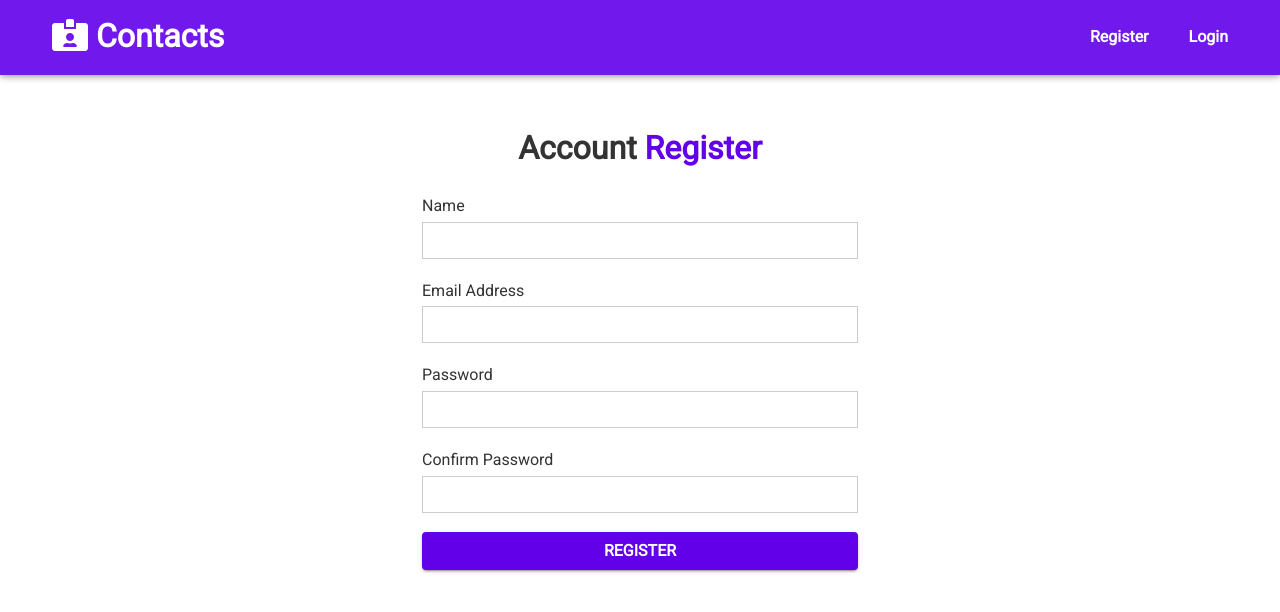
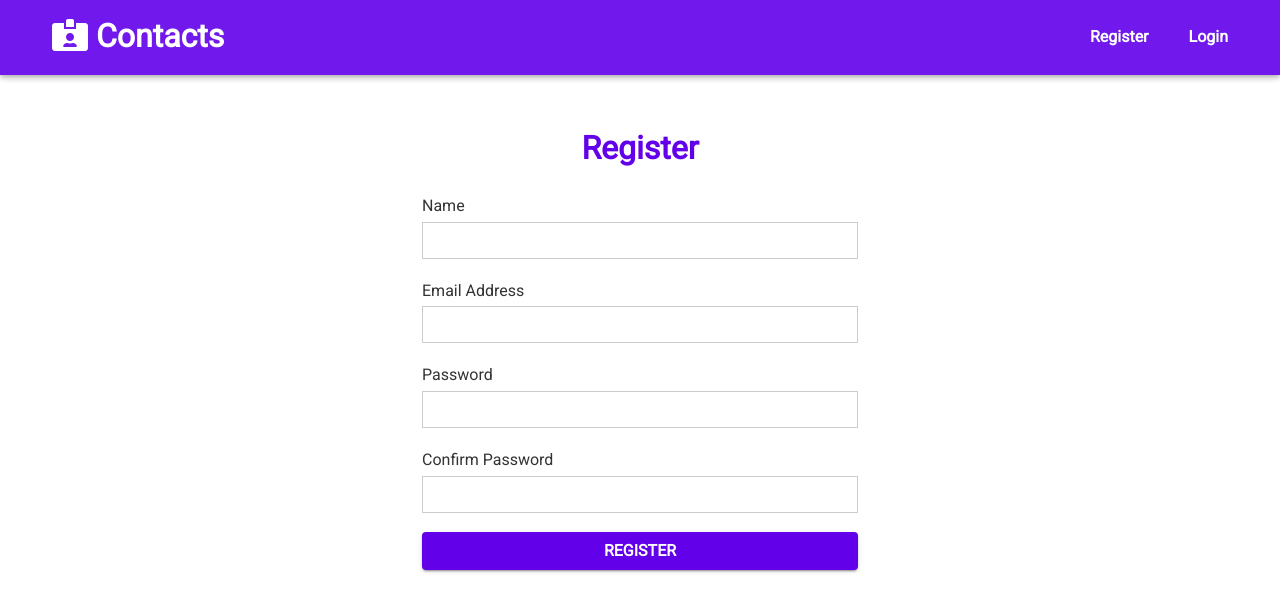
Before and after one commit to koftov/contact-keeper, a React (Create React App) app in the folder client/: page /register in a window 1280 px wide. Shown: the top 612 px of the page. Built offline with nearby package versions, Linux system fonts and the light colour scheme; no server answers.

Commit message:
Update Register.js

```diff
--- a/client/src/components/auth/Register.js
+++ b/client/src/components/auth/Register.js
@@ -49,8 +49,8 @@ const Register = props => {
 
   return (
     <div className='form-container'>
-      <h1>
-        Account <span className='text-primary'>Register</span>
+      <h1 className='text-primary'>
+        Register
       </h1>
       <form onSubmit={onSubmit}>
         <div className='form-group'>
```
